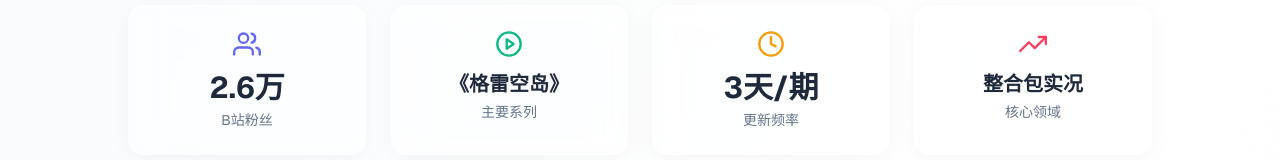
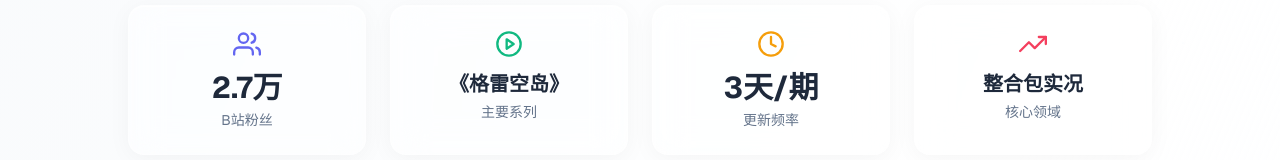
Before and after one commit to ZHCOOL520/ZHCOOL520.XYZ, a React (Vite) app: page /tz in a window 1280 px wide. Shown: the part 475-635 px from the top of the page. Built offline with nearby package versions, Linux system fonts and the light colour scheme; no server answers.

Commit message:
更新粉丝数量

```diff
--- a/src/pages/TzXyz.jsx
+++ b/src/pages/TzXyz.jsx
@@ -364,7 +364,7 @@ export default function TzXyz() {
           <div className="grid grid-cols-2 sm:grid-cols-4 gap-4 sm:gap-6">
             <div className="tz-stat-card liquid-glass-light rounded-2xl p-5 sm:p-6 text-center transition-all duration-300 ease-out hover:scale-108 hover:shadow-xl hover:-translate-y-1">
               <FiUsers className="mx-auto mb-3 text-indigo-500 transition-transform duration-300 hover:scale-110" size={28} />
-              <div className="text-2xl sm:text-3xl font-bold text-neutral-800 dark:text-neutral-50">2.6万</div>
+              <div className="text-2xl sm:text-3xl font-bold text-neutral-800 dark:text-neutral-50">2.7万</div>
               <div className="text-xs sm:text-sm text-neutral-500 dark:text-neutral-400 mt-1">B站粉丝</div>
             </div>
             <div className="tz-stat-card liquid-glass-light rounded-2xl p-5 sm:p-6 text-center transition-all duration-300 ease-out hover:scale-108 hover:shadow-xl hover:-translate-y-1">
```
